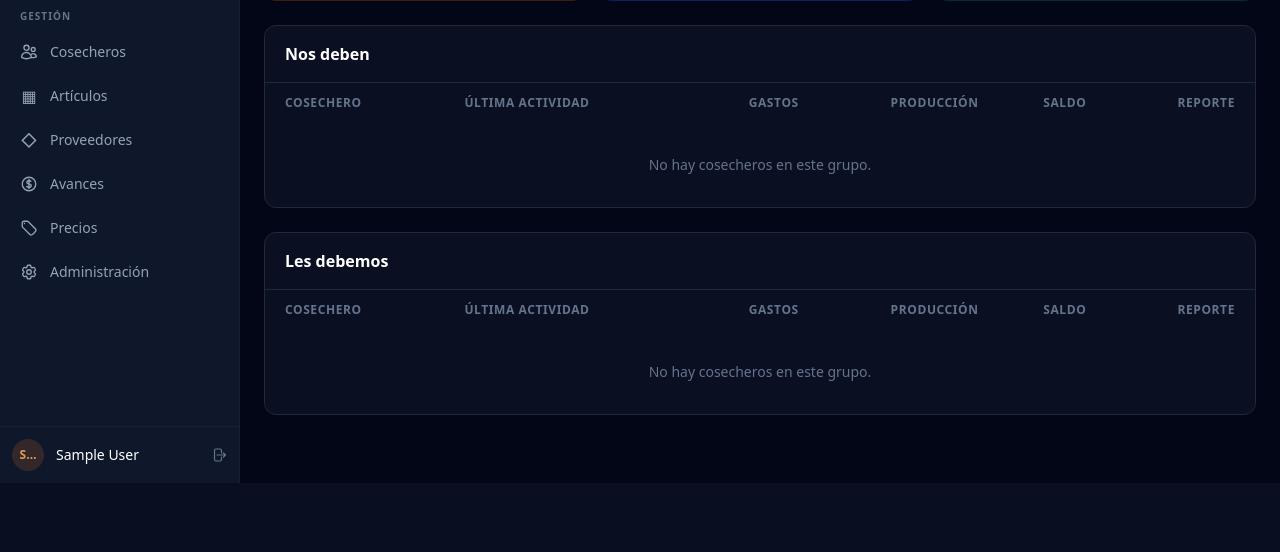
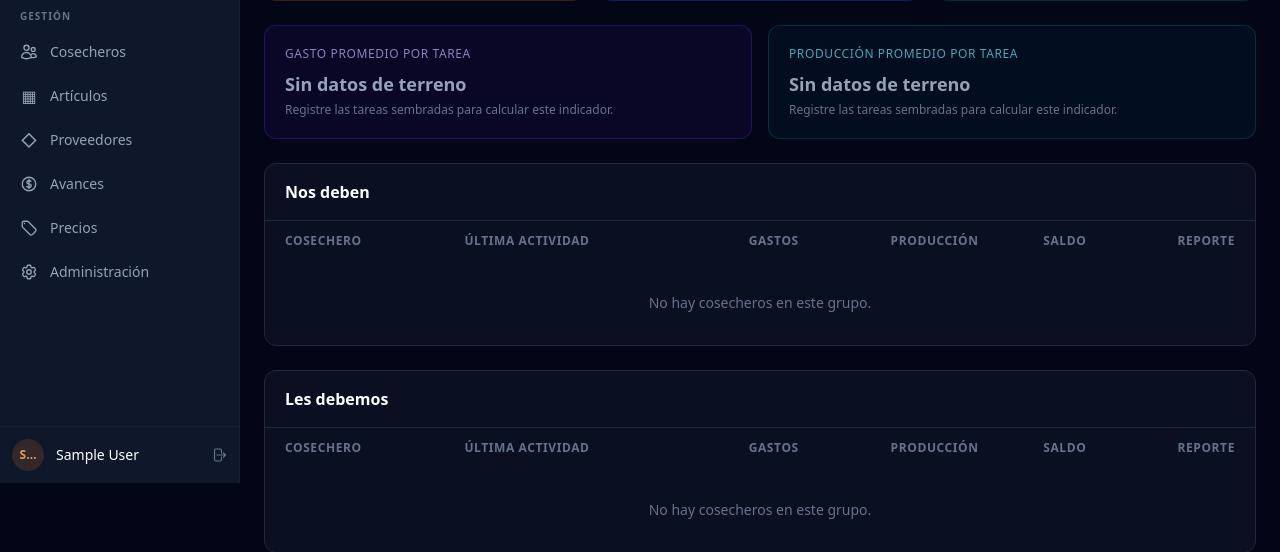
Before and after one commit to GenaoKing/tabacalera, a Django app: page / in a window 1280 px wide. Shown: the part 317-869 px from the top of the page. Before the commit the page ends 800 px from the top, so only its background shows below. Run offline with Django 4.2, Linux system fonts and the light colour scheme; the visitor is signed in with stand-in values (Sample User, id 1); data that the repository does not hold is empty.

Commit message:
feat: agregar promedios financieros por tarea

```diff
--- a/dashboard/templates/dashboard/dashboard.html
+++ b/dashboard/templates/dashboard/dashboard.html
@@ -30,6 +30,29 @@
     <div class="rounded-xl border border-emerald-700/30 bg-emerald-950/20 p-5"><p class="text-xs uppercase tracking-wider text-emerald-300/70">Balance neto</p><p class="mt-2 font-mono text-2xl font-bold text-emerald-300">${{ balance_neto|floatformat:2 }}</p><p class="mt-1 text-xs text-slate-500">Gastos menos producción</p></div>
   </div>
 
+  <div class="grid gap-4 md:grid-cols-2">
+    <div class="rounded-xl border border-violet-700/30 bg-violet-950/20 p-5">
+      <p class="text-xs uppercase tracking-wider text-violet-300/70">Gasto promedio por tarea</p>
+      {% if gasto_promedio_tarea is not None %}
+      <p class="mt-2 font-mono text-2xl font-bold text-violet-300">${{ gasto_promedio_tarea|floatformat:2 }}</p>
+      <p class="mt-1 text-xs text-slate-500">Gastos totales entre {{ total_tareas|floatformat:2 }} tareas registradas en las fichas del universo</p>
+      {% else %}
+      <p class="mt-2 text-lg font-semibold text-slate-400">Sin datos de terreno</p>
+      <p class="mt-1 text-xs text-slate-500">Registre las tareas sembradas para calcular este indicador.</p>
+      {% endif %}
+    </div>
+    <div class="rounded-xl border border-cyan-700/30 bg-cyan-950/20 p-5">
+      <p class="text-xs uppercase tracking-wider text-cyan-300/70">Producción promedio por tarea</p>
+      {% if produccion_promedio_tarea is not None %}
+      <p class="mt-2 font-mono text-2xl font-bold text-cyan-300">${{ produccion_promedio_tarea|floatformat:2 }}</p>
+      <p class="mt-1 text-xs text-slate-500">Producción valorizada entre {{ total_tareas|floatformat:2 }} tareas registradas en las fichas del universo</p>
+      {% else %}
+      <p class="mt-2 text-lg font-semibold text-slate-400">Sin datos de terreno</p>
+      <p class="mt-1 text-xs text-slate-500">Registre las tareas sembradas para calcular este indicador.</p>
+      {% endif %}
+    </div>
+  </div>
+
   {% if solo_sin_produccion %}<div class="flex items-center justify-between rounded-lg bg-slate-900/60 px-4 py-3 text-sm text-slate-300"><span>Filtro activo: sin producción entregada</span><a href="?cosecha={{ cosecha.id }}{% if q %}&q={{ q|urlencode }}{% endif %}" class="text-blue-300">Quitar filtro</a></div>{% endif %}
 
   {% include 'dashboard/tabla_saldos.html' with titulo='Nos deben' filas=nos_deben lado='deben' %}
--- a/dashboard/views.py
+++ b/dashboard/views.py
@@ -17,6 +17,22 @@ def dashboard(request):
     sin_produccion = [fila for fila in saldos_completos if fila['sin_produccion_entregada']]
     total_sin_produccion = sum((fila['gastos'] for fila in sin_produccion), Decimal('0'))
     cuentas_sin_precio = [fila for fila in saldos_completos if fila['entregas_sin_precio'] > 0]
+    total_tareas = sum(
+        (fila['cosechero'].terreno_sembrado for fila in saldos_completos),
+        Decimal('0'),
+    )
+    total_gastos_cosecha = sum(
+        (fila['gastos'] for fila in saldos_completos), Decimal('0'),
+    )
+    total_produccion_cosecha = sum(
+        (fila['produccion'] for fila in saldos_completos), Decimal('0'),
+    )
+    gasto_promedio_tarea = (
+        total_gastos_cosecha / total_tareas if total_tareas > 0 else None
+    )
+    produccion_promedio_tarea = (
+        total_produccion_cosecha / total_tareas if total_tareas > 0 else None
+    )
 
     saldos = saldos_completos
     q = request.GET.get('q', '').strip().lower()
@@ -49,6 +65,9 @@ def dashboard(request):
         'sin_produccion': sin_produccion,
         'total_sin_produccion': total_sin_produccion,
         'cuentas_sin_precio': cuentas_sin_precio,
+        'total_tareas': total_tareas,
+        'gasto_promedio_tarea': gasto_promedio_tarea,
+        'produccion_promedio_tarea': produccion_promedio_tarea,
     }
     return render(request, 'dashboard/dashboard.html', context)
 
```
Also changed, not shown: cosecheros/tests.py (+21 -0 lines), static/css/tailwind.css.
